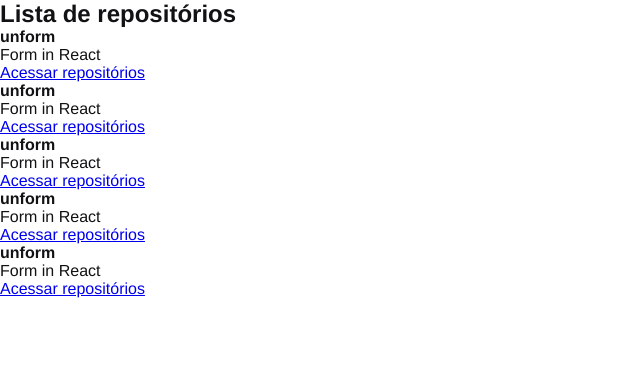
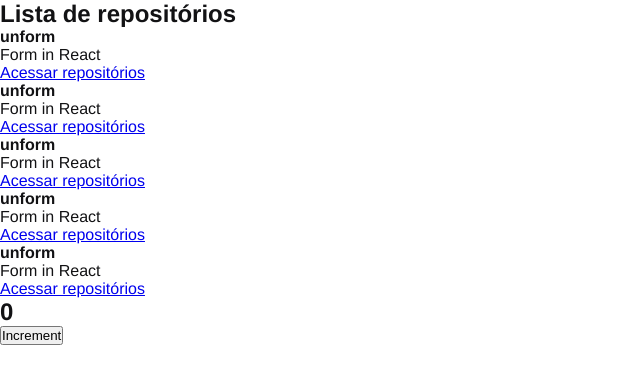
Before and after one commit to vladimiremi/ignite-reactjs, a React app in the folder fundamentals/: page / in a window 1280 px wide. Shown: the top 384 px of the page, without its empty margins (0-640 px from the left). Built offline with nearby package versions, Linux system fonts and the light colour scheme.

Commit message:
feat: add counter component with a reactive state

```diff
--- a/fundamentals/src/App.jsx
+++ b/fundamentals/src/App.jsx
@@ -1,9 +1,11 @@
 import './styles/global.scss'
 import RepositoryList from './components/RepositoryList'
+import Counter from './components/Counter'
 export function App() {
     return (
-        <div>
+        <>
              <RepositoryList />
-        </div>
+             <Counter />
+        </>
     )
 }
--- /dev/null
+++ b/fundamentals/src/components/Counter.jsx
@@ -0,0 +1,16 @@
+import { useState } from "react";
+
+export default function Counter() {
+    const [counter, setCounter] = useState(0);
+
+    function increment() {
+        setCounter(counter + 1);
+    }
+
+    return(
+        <div>
+            <h2>{counter}</h2>
+            <button type="button" onClick={increment}>Increment</button>
+        </div>
+    )
+}
```
